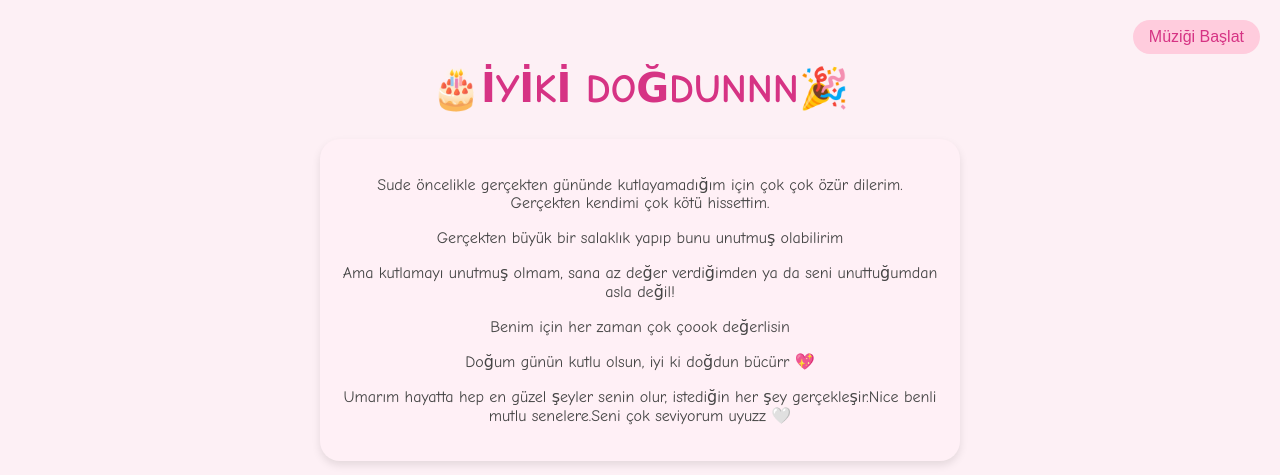
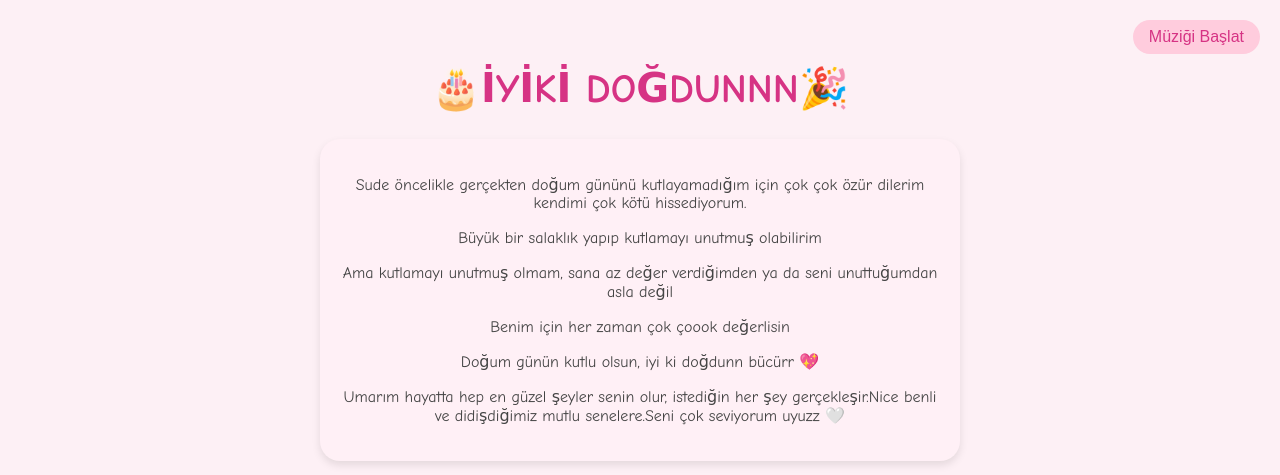
Before and after one commit to bahadiryuce/SUDE-3, a plain HTML site: page index.html in a window 1280 px wide. Shown: the top 475 px of the page. Drawn offline with Linux system fonts and the light colour scheme.

Commit message:
Update index.html

```diff
--- a/index.html
+++ b/index.html
@@ -101,12 +101,12 @@
   <h1>🎂İYİKİ DOĞDUNNN🎉</h1>
 
   <div class="message">
-    <p>Sude öncelikle gerçekten gününde kutlayamadığım için çok çok özür dilerim. Gerçekten kendimi çok kötü hissettim.</p>
-    <p>Gerçekten büyük bir salaklık yapıp bunu unutmuş olabilirim </p>
-    <p>Ama kutlamayı unutmuş olmam, sana az değer verdiğimden ya da seni unuttuğumdan asla değil!</p>
+    <p>Sude öncelikle gerçekten doğum gününü kutlayamadığım için çok çok özür dilerim kendimi çok kötü hissediyorum.</p>
+    <p>Büyük bir salaklık yapıp kutlamayı unutmuş olabilirim </p>
+    <p>Ama kutlamayı unutmuş olmam, sana az değer verdiğimden ya da seni unuttuğumdan asla değil</p>
     <p>Benim için her zaman çok çoook değerlisin </p>
-    <p>Doğum günün kutlu olsun, iyi ki doğdun bücürr 💖</p>
-    <p>Umarım hayatta hep en güzel şeyler senin olur, istediğin her şey gerçekleşir.Nice benli mutlu senelere.Seni çok seviyorum uyuzz 🤍</p>
+    <p>Doğum günün kutlu olsun, iyi ki doğdunn bücürr 💖</p>
+    <p>Umarım hayatta hep en güzel şeyler senin olur, istediğin her şey gerçekleşir.Nice benli ve didişdiğimiz mutlu senelere.Seni çok seviyorum uyuzz 🤍</p>
   </div>
 
   <!-- 🖼️ Fotoğraf Galerisi (2 sağ, 2 sol olacak şekilde) -->
```
